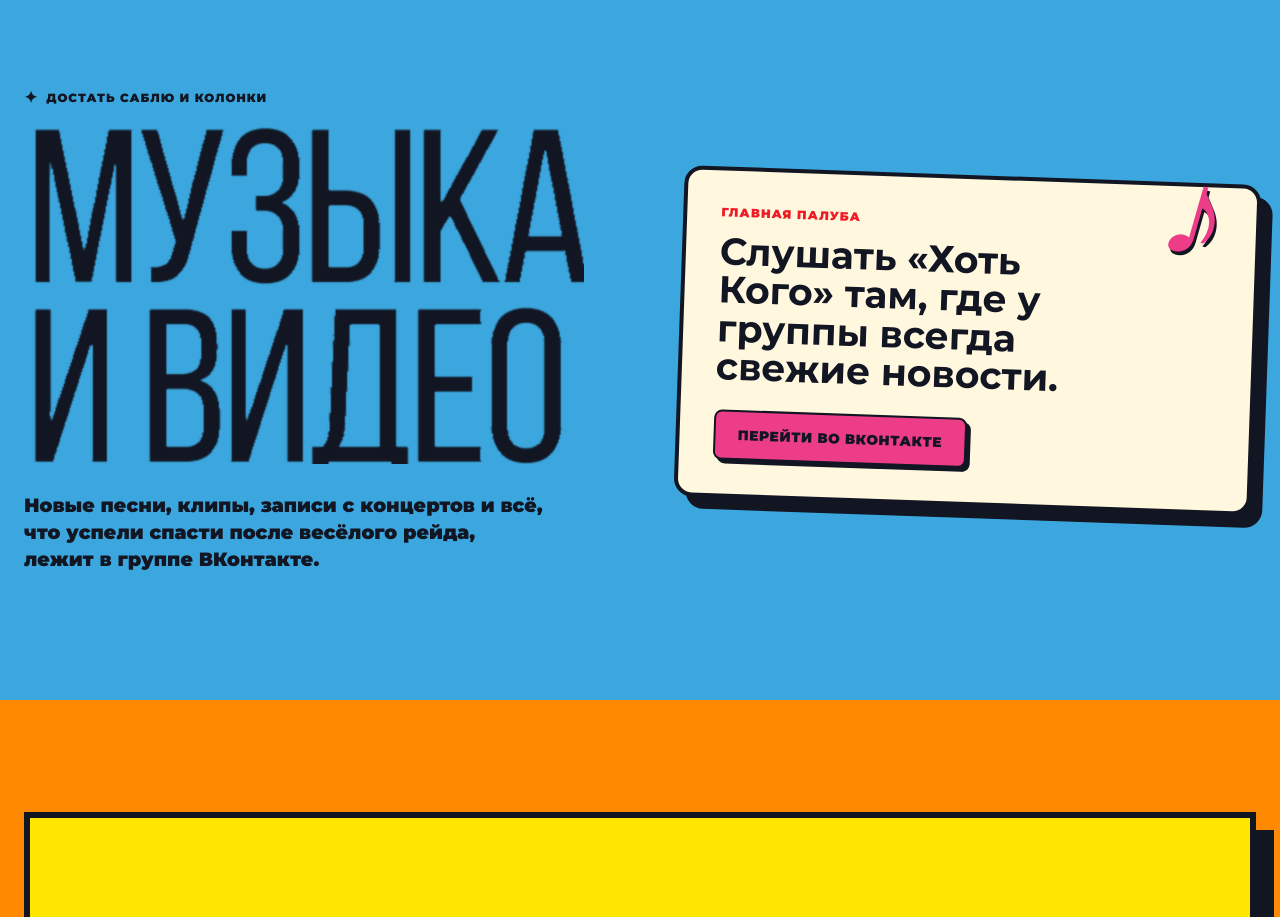
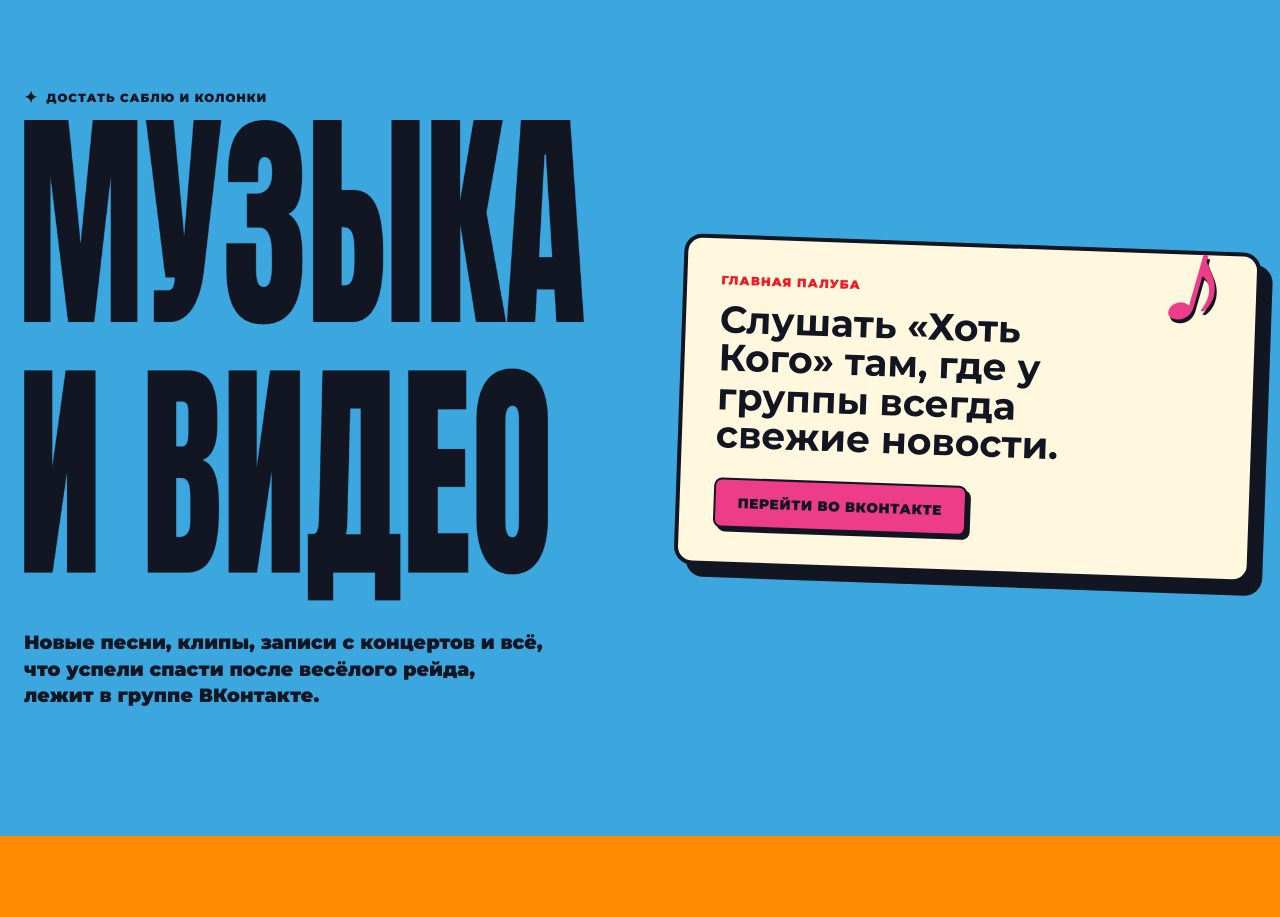
Before and after one commit to balago306/hot-kogo, a plain HTML site: page index.html in a window 1280 px wide. Shown: the part 2580-3497 px from the top of the page. Drawn offline with Linux system fonts and the light colour scheme.

Commit message:
Use heavy display artwork for music heading

```diff
--- a/index.html
+++ b/index.html
@@ -321,7 +321,7 @@
         <div class="shell listen-grid">
           <div>
             <div class="eyebrow" style="color: var(--ink)">Достать саблю и колонки</div>
-            <h2 class="image-heading"><img class="title-image listen-title-image" src="assets/title-listen-clean-v2.png" alt="Музыка и видео" /></h2>
+            <h2 class="image-heading"><img class="title-image listen-title-image" src="assets/title-listen-anton-v3.png" alt="Музыка и видео" /></h2>
             <p class="listen-text">Новые песни, клипы, записи с концертов и всё, что успели спасти после весёлого рейда, лежит в группе ВКонтакте.</p>
           </div>
           <aside class="listen-card">
```
Also changed, not shown: assets/title-listen-anton-v3.png (added).
